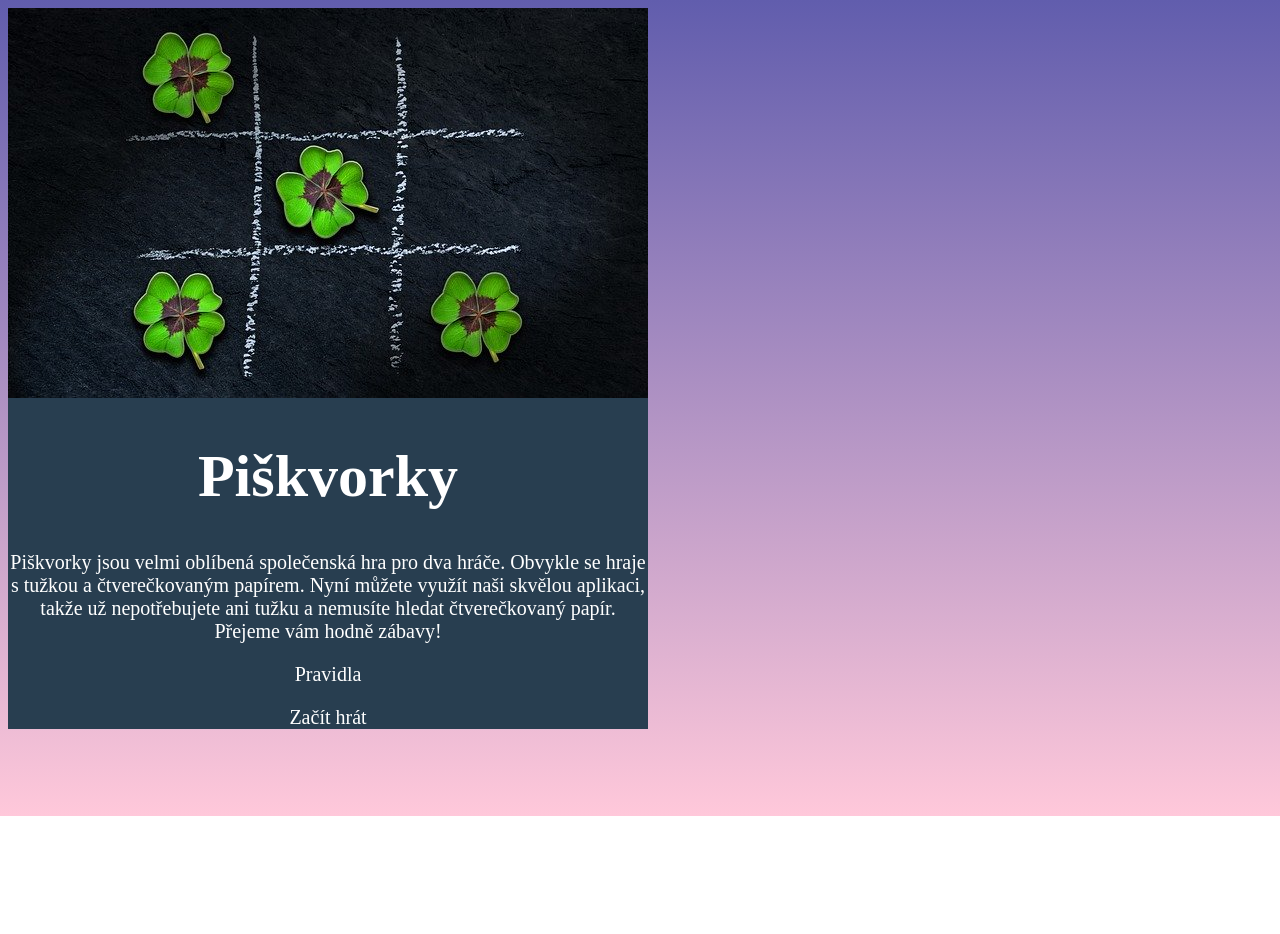
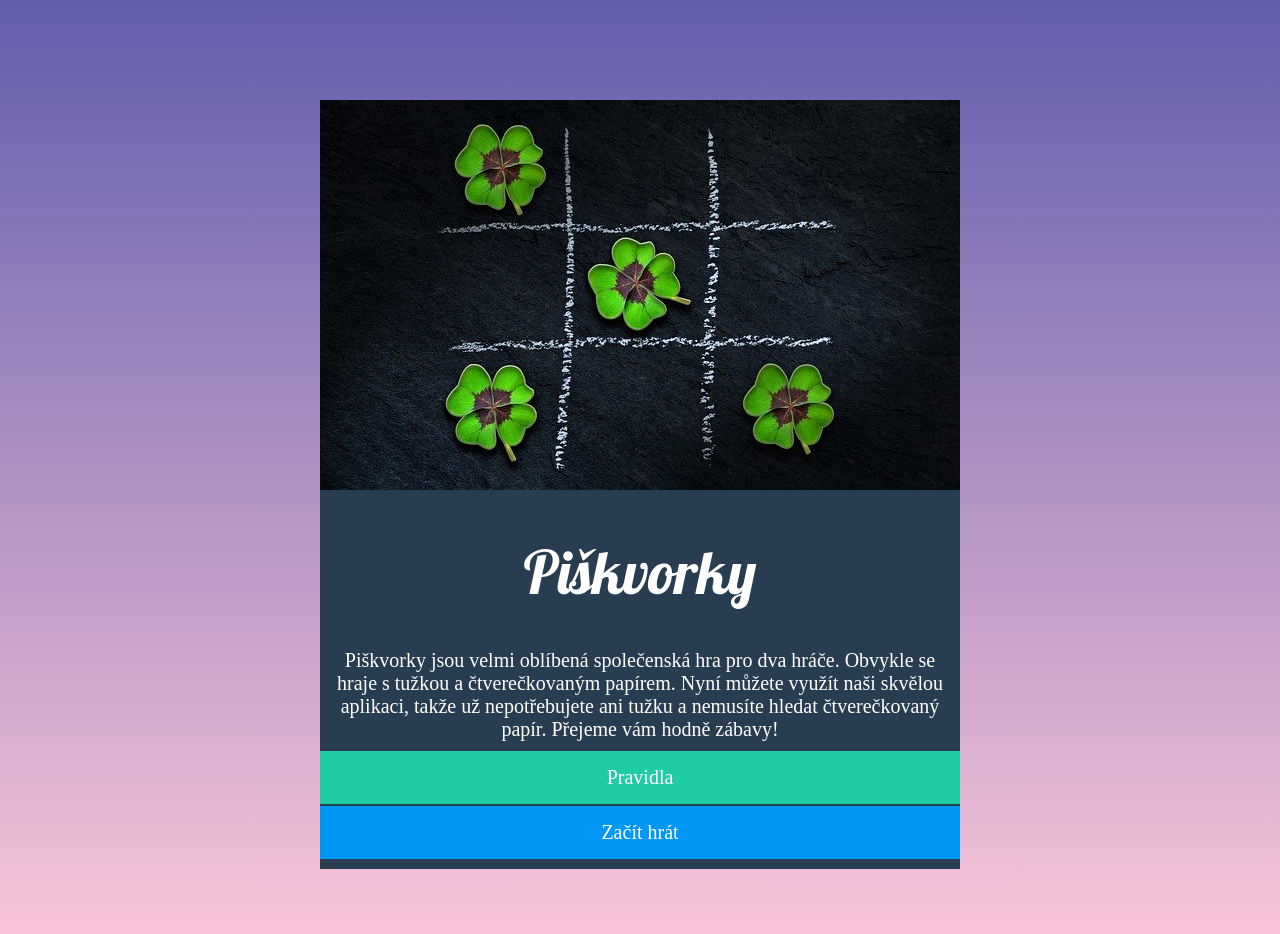
Before and after one commit to Zdena93/Piskvorky, a plain HTML site: page index.html in a window 1280 px wide. Before the commit the page ends 816 px from the top, so only its background shows below. Drawn offline with Linux system fonts and the light colour scheme.

Commit message:
Další z mnoha změn

```diff
--- a/index.html
+++ b/index.html
@@ -11,9 +11,10 @@
     />
     <link rel="stylesheet" href="style.css" />
   </head>
+
   <body>
 
-    <div class="pole-hry">
+    <span class="pole-hry">
       <header>
         <img src="uvodni.jpg" alt="Piškvorky" />
       <header>
@@ -28,10 +29,10 @@
         </p>
       </main>
 
-      <div class="tlacitka">
-        <p><a class="pravidla"href="index.html">Pravidla</a></p>
-        <p><a href="index.html">Začít hrát</a></p>
-      </div>
-    </div>
+      <footer>
+        <a class="pravidla"href="index.html">Pravidla</a>
+        <a class="zacit-hrat"href="index.html">Začít hrát</a></p>
+      </footer>
+    </span>
   </body>
 </html>
--- a/style.css
+++ b/style.css
@@ -4,33 +4,53 @@
 
 body {
   background-image: linear-gradient(#615dad, #ffc8da);
-  height: 100vh;
+  position: relative;
+  padding: 100px 0 100px 0;
+  margin: 0;
 }
 
 .pole-hry {
   background-color: #283e50;
-  width: 50vw;
-  align-self: center;
+  width: 640px;
+  height: auto;
+  padding: 0 0;
+  margin: auto;
+  display: flex;
+}
+
+img {
+  overflow: auto;
+  width: 640px;
 }
 
 header {
-  width: 100%;
+  border-radius: 10px 10px 0 0;
+  size: 100%;
+}
+
+main {
 }
 
 h1 {
+  font-family: 'Lobster', sans-serif;
   font-size: 60px;
+  font-weight: 300;
   color: white;
   text-align: center;
+  flex-grow: 1;
 }
 
 p {
   font-size: 20px;
   color: white;
   text-align: center;
+  margin: 10px;
 }
 
-.tlacitka {
+footer {
+  display: block;
   font-size: 20px;
+  width: 100%;
 }
 
 a {
@@ -39,6 +59,16 @@ a {
   text-decoration: none;
 }
 
-a .pravidla {
+.pravidla {
+  display: block;
   background-color: #1fcca4;
+  border-bottom: 2px solid #283e50;
+  padding: 15px;
 }
+
+.zacit-hrat {
+  background-color: #0197f6;
+  display: block;
+  padding: 15px;
+  margin-bottom: 0;
+}
```
